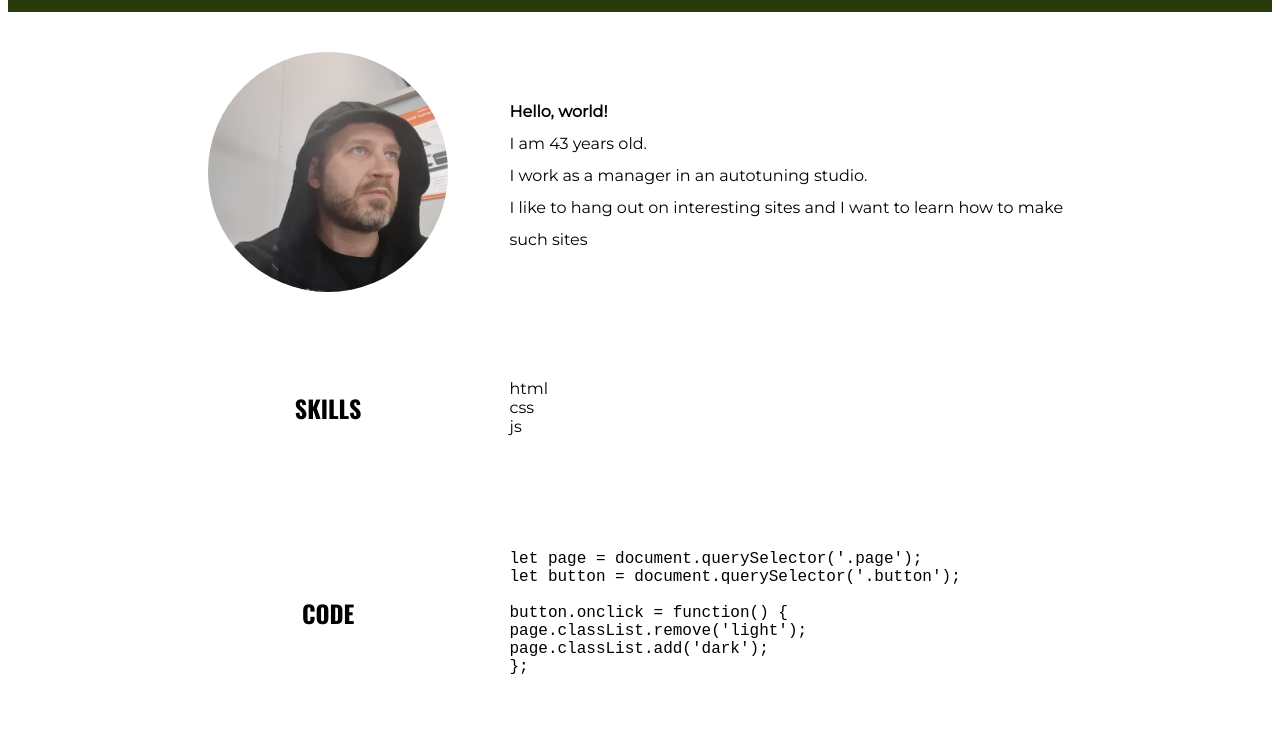
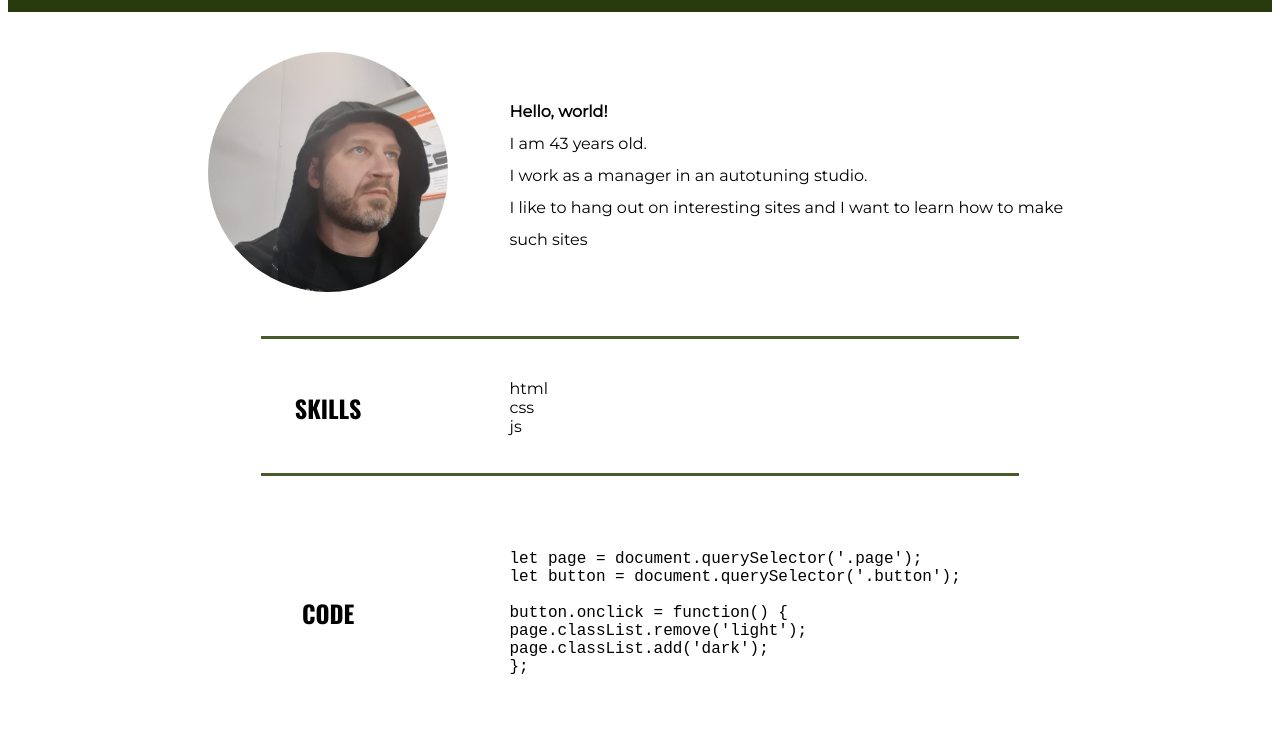
Before and after one commit to OLEGatorRB3/rsschool-cv, a plain HTML site: page index.html in a window 1280 px wide. Shown: the part 68-800 px from the top of the page. Drawn offline with nearby package versions, Linux system fonts and the light colour scheme.

Commit message:
feat: add border-bottom between sections

```diff
--- a/index.html
+++ b/index.html
@@ -26,7 +26,13 @@
                         </ul>
                     </nav>
                 </div>
-                <div class="header__info" id="info">
+
+            </div>
+        </header>
+        <main class="main">
+            <h1 class="hidden">cv</h1>
+            <section class="content skills">
+                <div class="info__container container" id="about">
                     <div class="photo title">
                         <img src="img/photo1.jpg" alt="my photo" width="240">
                     </div>
@@ -40,10 +46,7 @@
                         I like to hang out on interesting sites and I want to learn how to make such sites
                     </div>
                 </div>
-            </div>
-        </header>
-        <main class="main">
-            <h1 class="hidden">cv</h1>
+            </section>
             <section class="content skills">
                 <div class="skills__container container" id="skills">
                     <h2 class="skills__title title">
--- a/style.css
+++ b/style.css
@@ -7,6 +7,7 @@ body{
 
     font-size: 16px;
 }
+
 .wrapper {
     display: flex;
     flex-direction: column;
@@ -15,6 +16,8 @@ body{
     min-height: 100vh;
 }
 .container{
+    position: relative;
+
     max-width: 1400px;
 
     color: #000;
@@ -22,7 +25,26 @@ body{
     margin: 0 auto;
     padding: 0;
 }
+.main .container::after{
+    content: "";
+
+    position: absolute;
+
+    display: block;
+
+    height: 3px;
+    width: 60%;
+
+    bottom: 0;
+
+    background-color: #465B28;
+}
+.english .container::after {
+    height: 0;
+}
+
 .hidden{display: none;}
+
 .logo {
     color: #fff;
 }
@@ -79,6 +101,7 @@ body{
 
     padding: 40px 0;
 }
+
 .photo {
     margin-right: 40px;
 }
```
